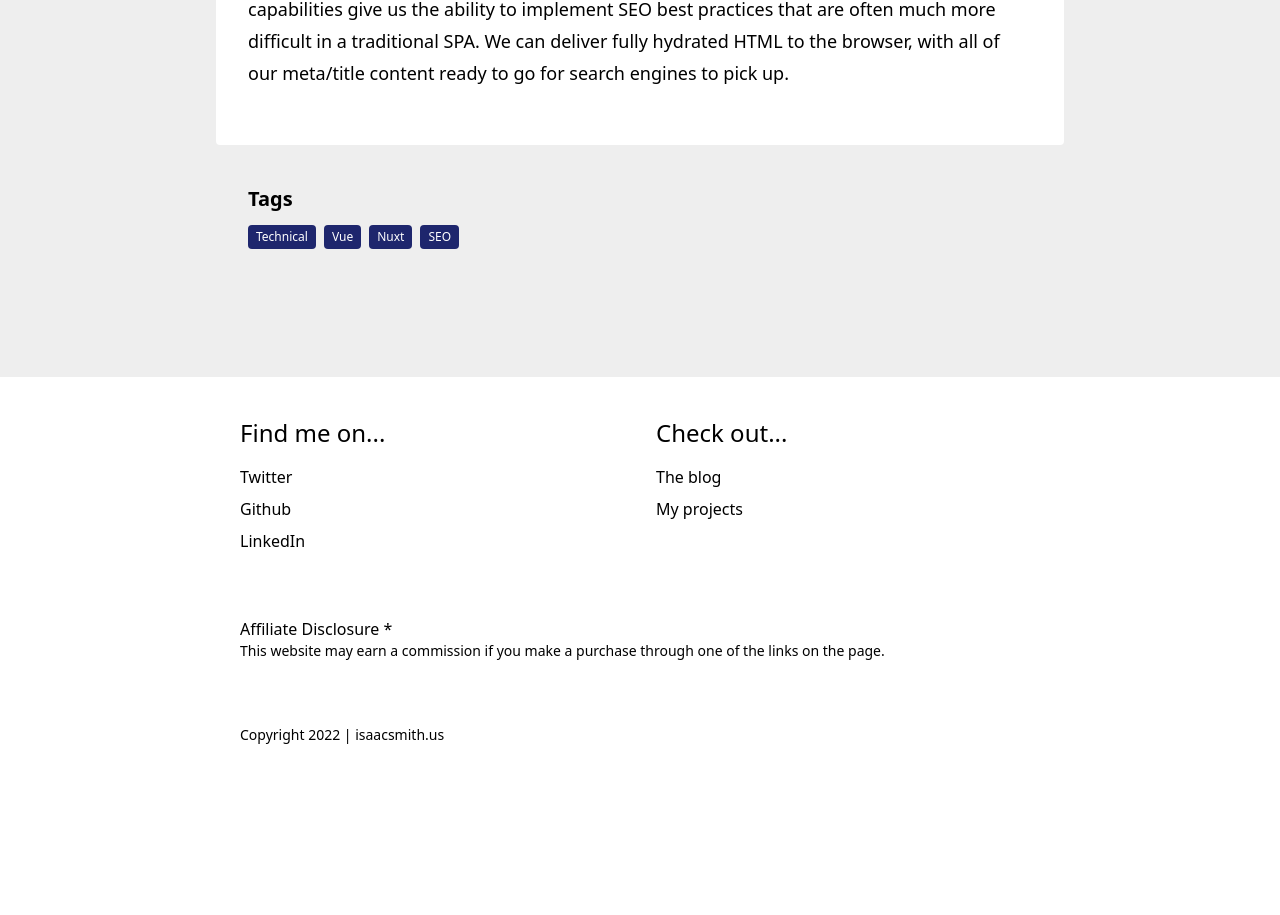
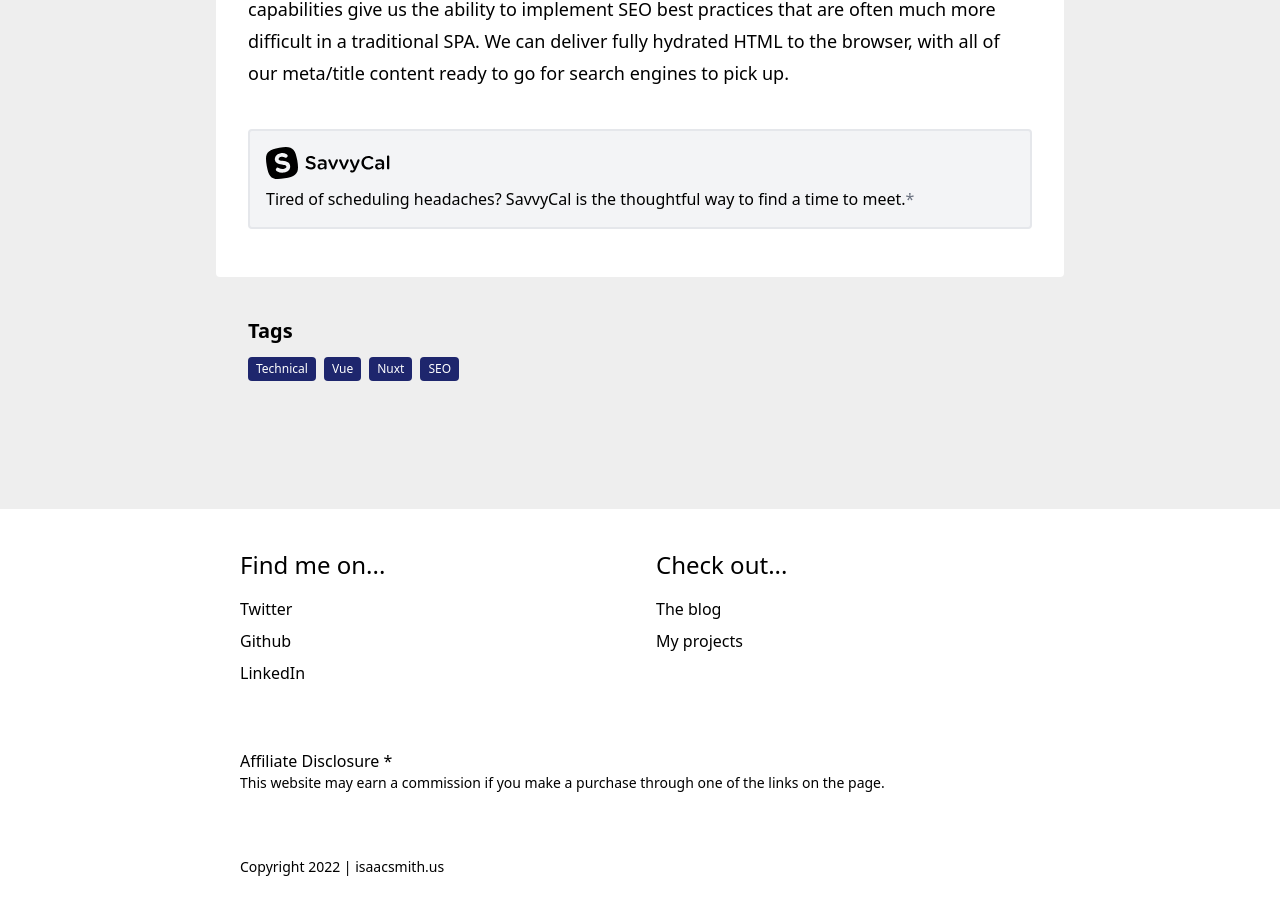
Before and after one commit to IsaacASmith/isaacasmith.github.io, a Nuxt app in the folder src/site/: page /blog/2022/nuxt-seo-basics in a window 1280 px wide. Shown: the part 4856-5771 px from the top of the page. Before the commit the page ends 5641 px from the top, so only its background shows below. Built offline with nearby package versions, Linux system fonts and the light colour scheme; no server answers.

Commit message:
add affiliate to bottom of all blog posts

```diff
--- a/src/site/components/post-layout.vue
+++ b/src/site/components/post-layout.vue
@@ -11,9 +11,10 @@
       <div class="flex flex-col items-center mb-4">
         <img :src="thumbnail" class="pb-6" />
       </div>
-      <div class="leading-8 text-lg font-normal">
+      <div class="leading-8 text-lg font-normal mb-10">
         <slot></slot>
       </div>
+      <Affiliate/>
     </div>
     <div class="px-8 mt-10">
       <div class="text-xl font-bold mb-3">Tags</div>
@@ -31,6 +32,8 @@
 </template>
 
 <script>
+import Affiliate from './affiliate.vue';
+
 export default {
     props: {
         title: {
@@ -47,8 +50,9 @@ export default {
         },
         thumbnail: {
             type: String,
-      default: '',
+            default: "",
         },
     },
+    components: { Affiliate }
 }
 </script>
```
Lines whose indentation alone changed are shown as unchanged.
